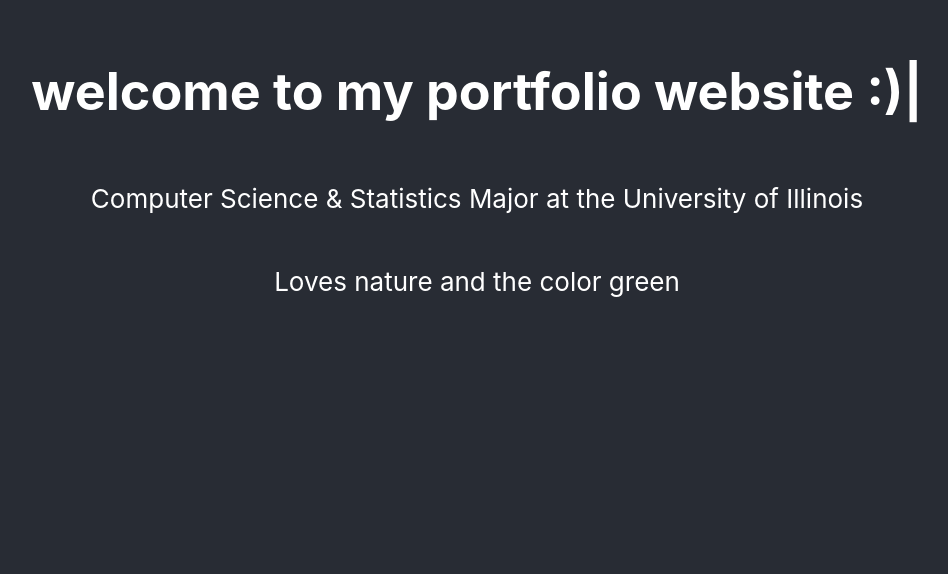
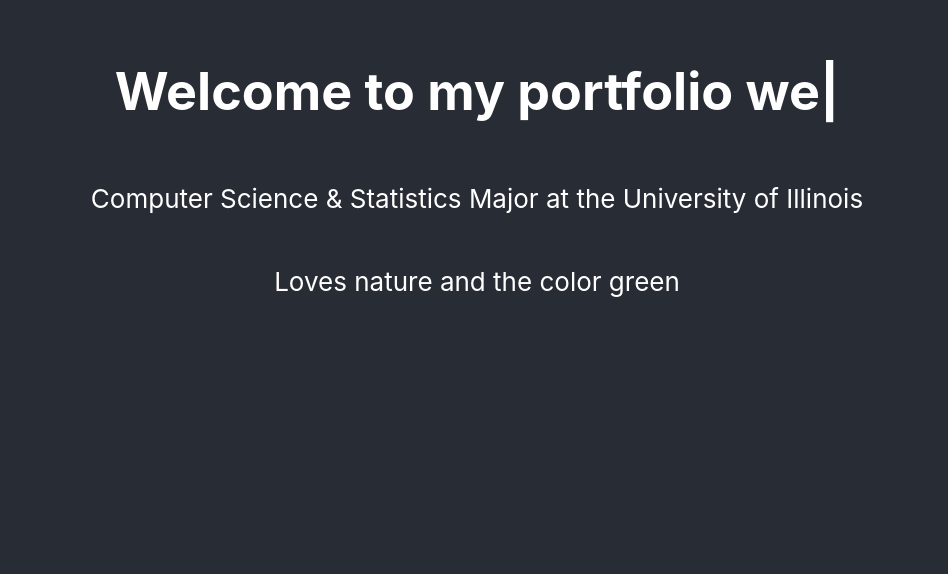
Before and after one commit to ssundr/ssundr.github.io, a React (Create React App) app in the folder portfolio/: page / in a window 1280 px wide. Shown: the part 226-800 px from the top of the page, without its empty margins (163-1111 px from the left). Built offline with nearby package versions, Linux system fonts and the light colour scheme.

Commit message:
i don't know if i love the styling

```diff
--- a/portfolio/src/App.js
+++ b/portfolio/src/App.js
@@ -56,12 +56,77 @@ function App() {
     <div className="App">
       <header className="App-header">
       <h1>
-      <Typical
-        steps={['welcome to my portfolio website :)', 1000]}
-        loop={Infinity}
-        wrapper="span"
-      />
-    </h1>
+  <Typical
+    steps={[
+      'W', 100,
+      'We', 100,
+      'Wel', 100,
+      'Welc', 100,
+      'Welco', 100,
+      'Welcom', 100,
+      'Welcome', 100,
+      'Welcome ', 100,
+      'Welcome t', 100,
+      'Welcome to', 100,
+      'Welcome to ', 100,
+      'Welcome to m', 100,
+      'Welcome to my', 100,
+      'Welcome to my ', 100,
+      'Welcome to my p', 100,
+      'Welcome to my po', 100,
+      'Welcome to my por', 100,
+      'Welcome to my port', 100,
+      'Welcome to my portf', 100,
+      'Welcome to my portfo', 100,
+      'Welcome to my portfol', 100,
+      'Welcome to my portfoli', 100,
+      'Welcome to my portfolio', 100,
+      'Welcome to my portfolio ', 100,
+      'Welcome to my portfolio w', 100,
+      'Welcome to my portfolio we', 100,
+      'Welcome to my portfolio web', 100,
+      'Welcome to my portfolio webs', 100,
+      'Welcome to my portfolio websi', 100,
+      'Welcome to my portfolio websit', 100,
+      'Welcome to my portfolio website', 100,
+      'Welcome to my portfolio website ', 100,
+      'Welcome to my portfolio website :', 100,
+      'Welcome to my portfolio website :)', 1000,
+      'I', 100,
+      'It', 100,
+      "It'", 100,
+      "It's", 100,
+      "It's ", 100,
+      "It's g", 100,
+      "It's gr", 100,
+      "It's gre", 100,
+      "It's grea", 100,
+      "It's great", 100,
+      "It's great ", 100,
+      "It's great t", 100,
+      "It's great to", 100,
+      "It's great to ", 100,
+      "It's great to h", 100,
+      "It's great to ha", 100,
+      "It's great to hav", 100,
+      "It's great to have", 100,
+      "It's great to have ", 100,
+      "It's great to have y", 100,
+      "It's great to have yo", 100,
+      "It's great to have you", 100,
+      "It's great to have you ", 100,
+      "It's great to have you h", 100,
+      "It's great to have you he", 100,
+      "It's great to have you her", 100,
+      "It's great to have you here", 100,
+      "It's great to have you here!", 1000
+    ]}
+    loop={Infinity}
+    wrapper="span"
+  />
+</h1>
+
+
         <p>Computer Science & Statistics Major at the University of Illinois</p>
         <p>Loves nature and the color green</p>
       </header>
```
